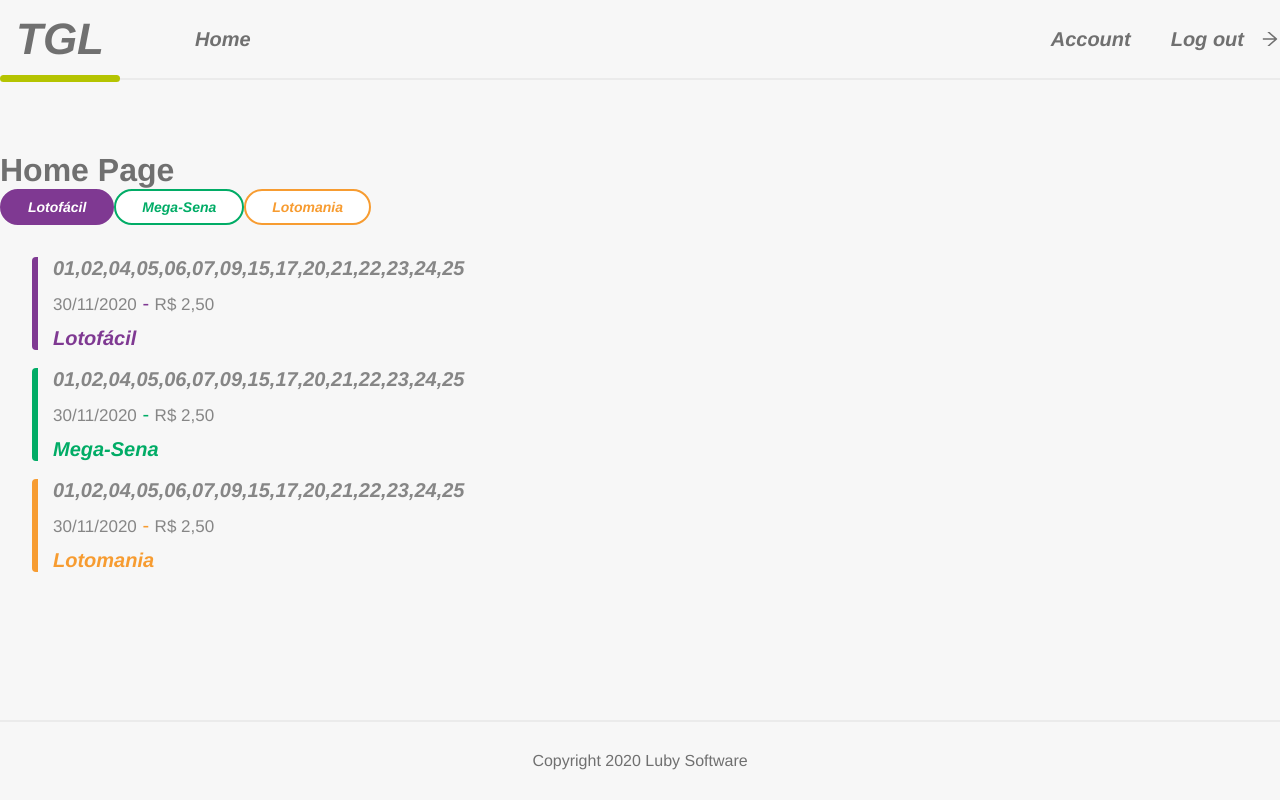
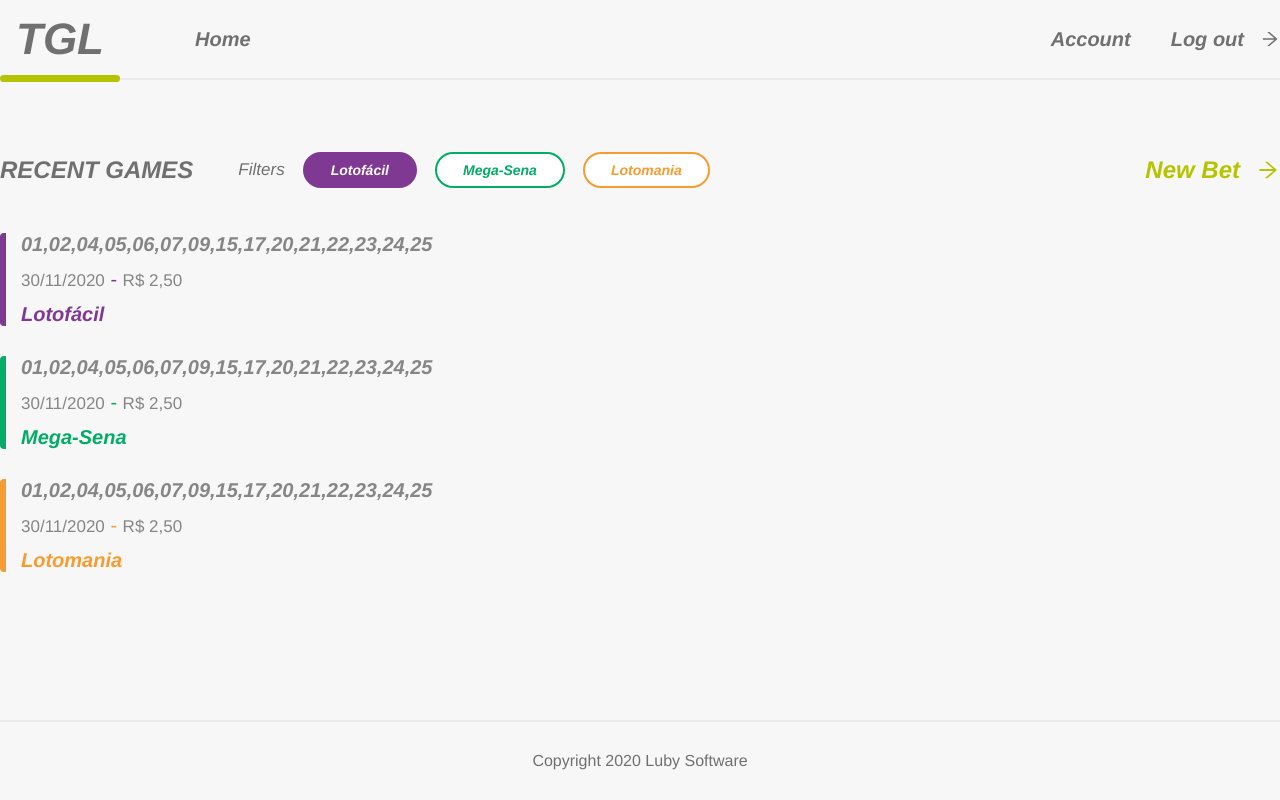
Before and after one commit to gabepinheiro/tgl-react, a React (Vite) app: page / in a window 1280 px wide. Built offline with nearby package versions, Linux system fonts and the light colour scheme.

Commit message:
feat(HomePage): added static content

```diff
--- a/src/pages/home.tsx
+++ b/src/pages/home/index.tsx
@@ -1,3 +1,4 @@
+import { ButtonLink } from '@/components/button-link'
 import { GameButton } from '@/components/game-button'
 import {
   GameCardContainer,
@@ -8,15 +9,43 @@ import {
   GameAmount,
 } from '@/components/game-card'
 
+import {
+  AiOutlineArrowRight as ArrowRightIcon,
+} from 'react-icons/ai'
+
+import * as S from './styles'
+
 function HomePage () {
   return (
-    <>
-      <h1>Home Page</h1>
-      <GameButton color='#7F3992' selected>Lotofácil</GameButton>
-      <GameButton color='#01AC66'>Mega-Sena</GameButton>
-      <GameButton color='#F79C31'>Lotomania</GameButton>
+    <S.Content>
+      <S.Box style={{ display: 'flex', alignItems: 'center' }}>
+        <S.Heading>Recent games</S.Heading>
+      </S.Box>
 
-      <div style={{ margin: '3.2rem' }}>
+      <S.Box style={{ display: 'flex', alignItems: 'center', gap: '1.8rem' }}>
+        <S.Text style={{ fontSize: '1.7rem', fontStyle: 'italic' }}>Filters</S.Text>
+        <GameButton color='#7F3992' selected>Lotofácil</GameButton>
+        <GameButton color='#01AC66'>Mega-Sena</GameButton>
+        <GameButton color='#F79C31'>Lotomania</GameButton>
+      </S.Box>
+
+      <S.Box style={{
+        display: 'flex',
+        justifyContent: 'flex-end',
+      }}
+      >
+        <ButtonLink
+          style={{ fontSize: '2.4rem' }}
+          color='greenLight'
+          to='/new-bet'
+        >
+          New Bet <ArrowRightIcon />
+        </ButtonLink>
+      </S.Box>
+
+      <S.Box
+        style={{ gridColumn: '1/-1', display: 'flex', flexDirection: 'column', gap: '3.0rem' }}
+      >
         <GameCardContainer color='#7F3992'>
           <GameCardContent>
             <GameNumbers>01,02,04,05,06,07,09,15,17,20,21,22,23,24,25</GameNumbers>
@@ -27,7 +56,6 @@ function HomePage () {
             <GameName>Lotofácil</GameName>
           </GameCardContent>
         </GameCardContainer>
-        <br />
         <GameCardContainer color='#01AC66'>
           <GameCardContent>
             <GameNumbers>01,02,04,05,06,07,09,15,17,20,21,22,23,24,25</GameNumbers>
@@ -38,7 +66,6 @@ function HomePage () {
             <GameName>Mega-Sena</GameName>
           </GameCardContent>
         </GameCardContainer>
-        <br />
         <GameCardContainer color='#F79C31'>
           <GameCardContent>
             <GameNumbers>01,02,04,05,06,07,09,15,17,20,21,22,23,24,25</GameNumbers>
@@ -49,8 +76,8 @@ function HomePage () {
             <GameName>Lotomania</GameName>
           </GameCardContent>
         </GameCardContainer>
-      </div>
-    </>
+      </S.Box>
+    </S.Content>
   )
 }
 
--- /dev/null
+++ b/src/pages/home/styles.ts
@@ -0,0 +1,16 @@
+import styled from 'styled-components'
+
+export const Content = styled.div`
+  display: grid;
+  grid-template-columns: max-content 2fr 1fr;
+  grid-gap: 4.5rem;
+`
+
+export const Heading = styled.h1`
+  font-size: 2.4rem;
+  font-style: italic;
+  text-transform: uppercase;
+`
+export const Box = styled.div``
+
+export const Text = styled.p``
```
